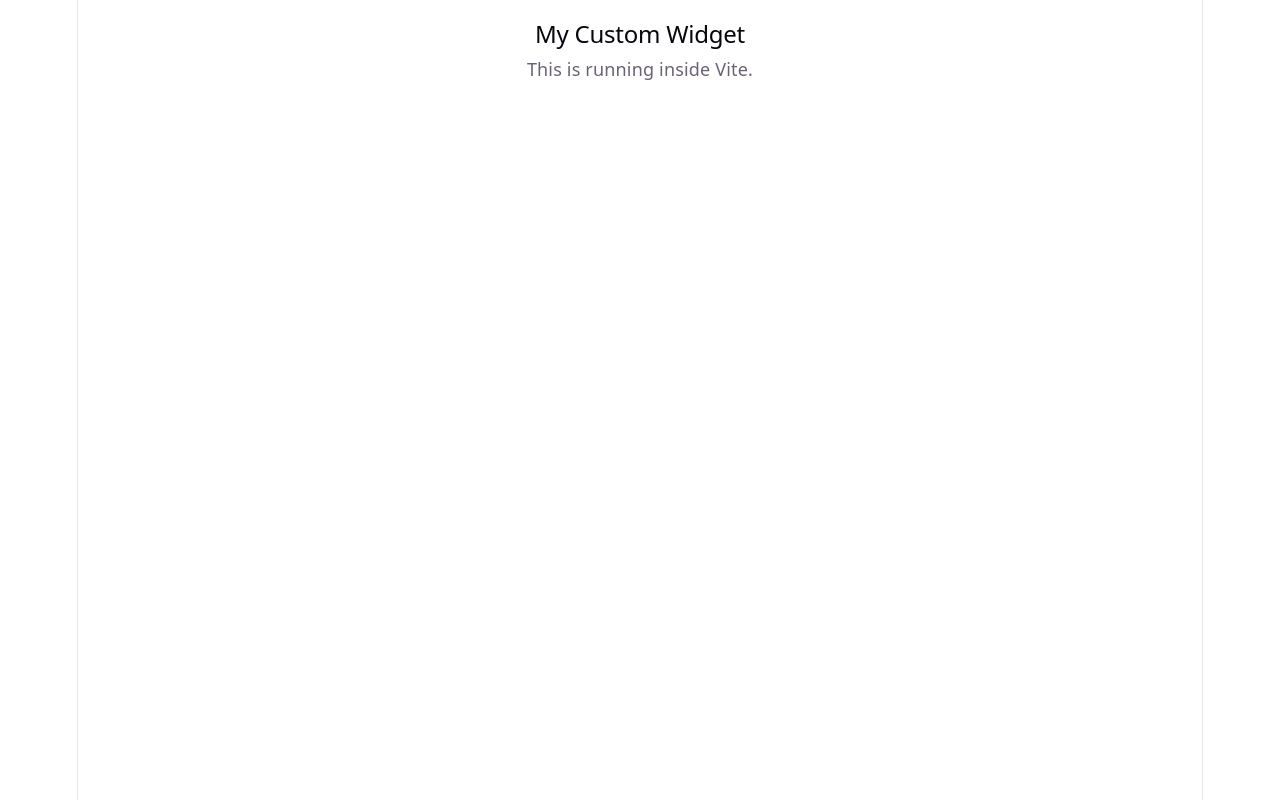
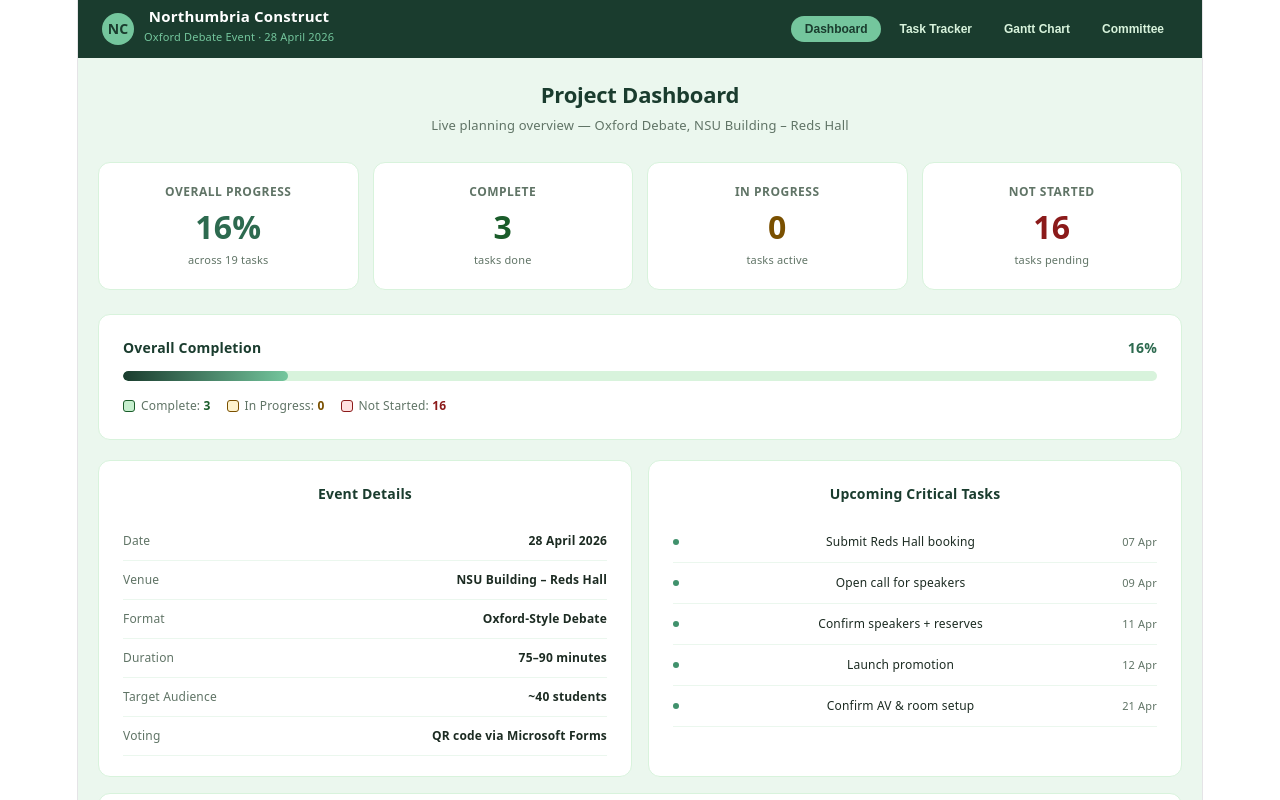
Before and after one commit to KufreAntia/NorCon_OSD, a React (Vite) app: page / in a window 1280 px wide. Shown: the top 800 px of the page. Built offline with nearby package versions, Linux system fonts and the light colour scheme.

Commit message:
Update project files

```diff
--- a/src/App.jsx
+++ b/src/App.jsx
@@ -1,5 +1,5 @@
-import MyWidget from "./MyWidget";
+import NorthumbriaConstructPlatform from "./northumbria_construct_platform.jsx"
 
 export default function App() {
-  return <MyWidget />;
+  return <NorthumbriaConstructPlatform />;
 }
```
Also changed, not shown: src/northumbria_construct_platform.jsx (renamed from northumbria_construct_platform.jsx).
